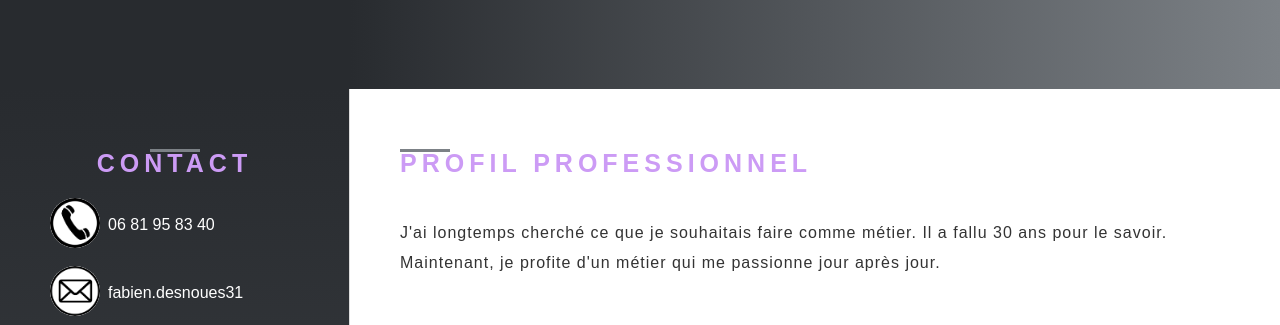
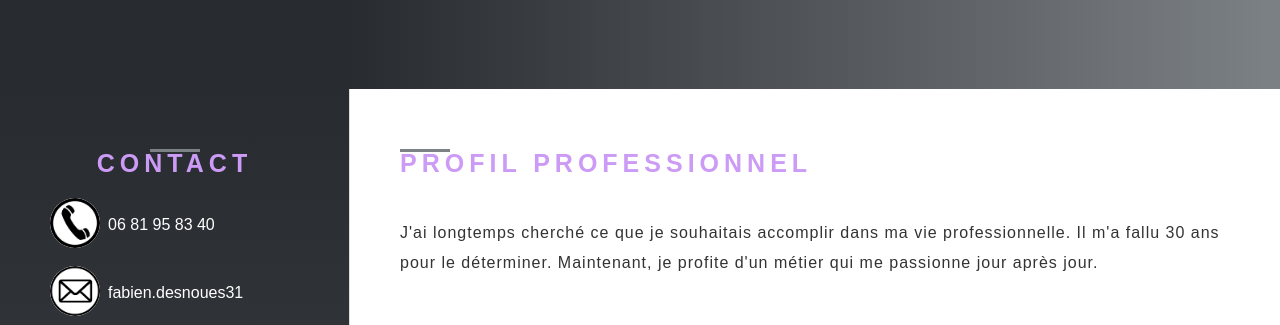
Before and after one commit to FabienD31/cv, a website: page index.html in a window 1280 px wide. Shown: the part 355-680 px from the top of the page. Drawn offline with Linux system fonts and the light colour scheme; a web font is replaced by a local one.

Commit message:
modification cv en ligne

```diff
--- a/index.html
+++ b/index.html
@@ -190,7 +190,7 @@
        <main>
       <h2 class="title-small">PROFIL PROFESSIONNEL</h2>
       <p class="mb-5">
-        J'ai longtemps cherché ce que je souhaitais faire comme métier. Il a fallu 30 ans pour le savoir. Maintenant, je profite d'un métier qui me passionne jour après jour.
+        J'ai longtemps cherché ce que je souhaitais accomplir dans ma vie professionnelle. Il m'a fallu 30 ans pour le déterminer. Maintenant, je profite d'un métier qui me passionne jour après jour.
       </p>
      <h2 class="title-small">EXPERIENCES PROFESSIONNELLES</h2>
       <div class="experience">
```
